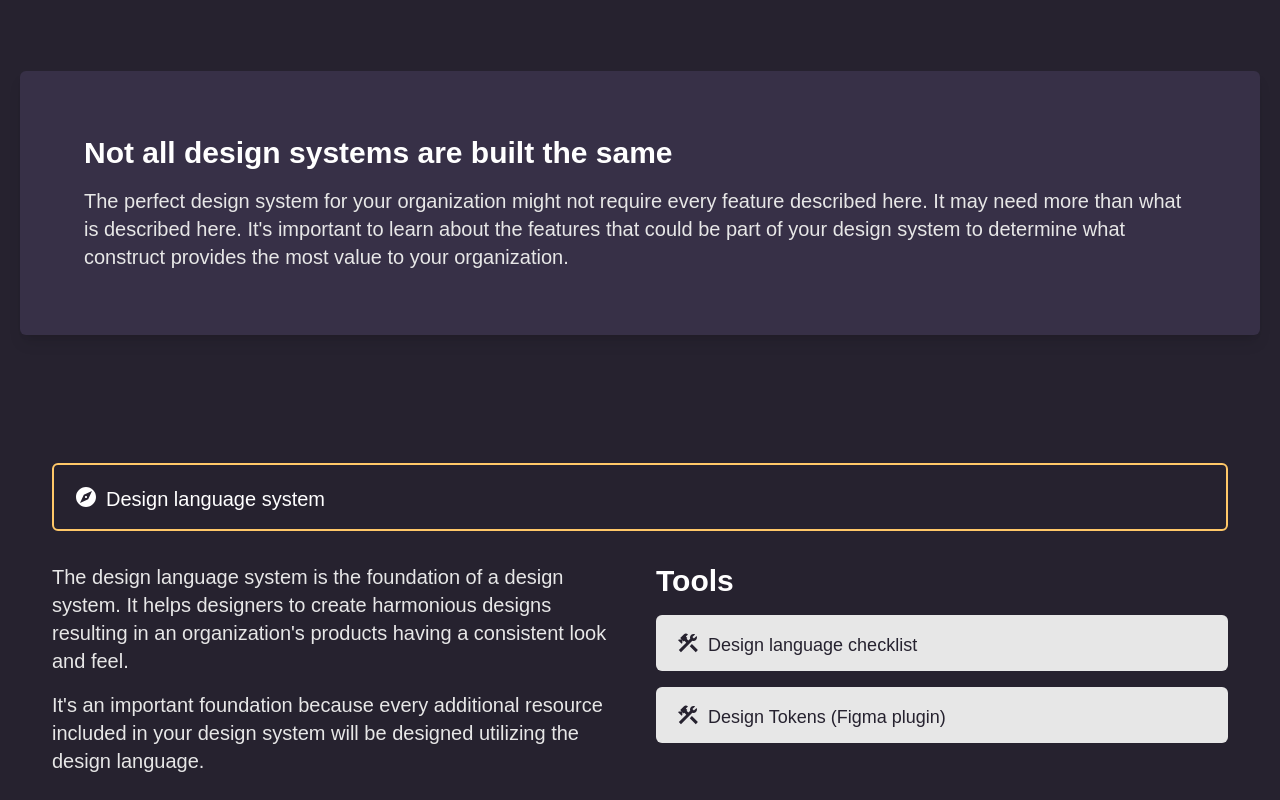
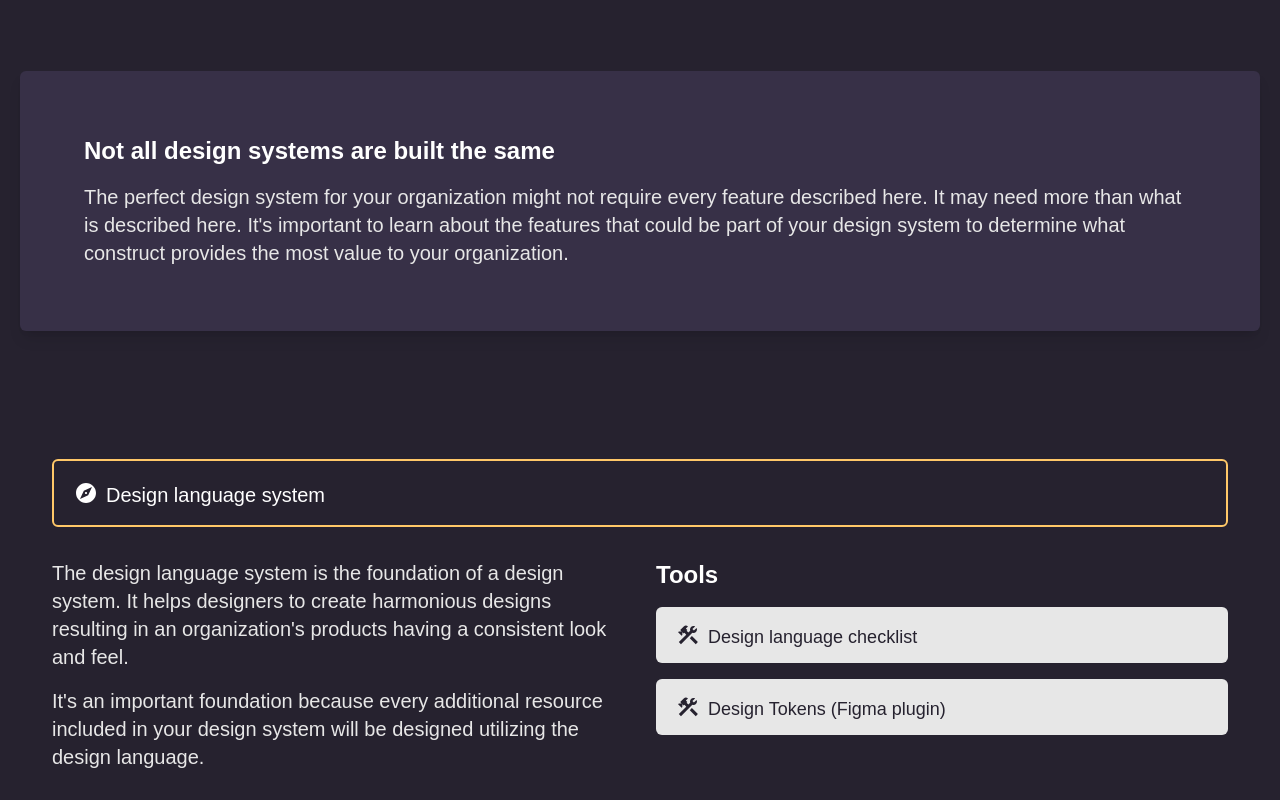
Before and after one commit to KolbySisk/designsystem.tools, a Next.js app: page / in a window 1280 px wide. Shown: the part 3440-4240 px from the top of the page. Built offline with nearby package versions, Linux system fonts and the light colour scheme; a web font is replaced by a local one.

Commit message:
chore: move main. update h2 size

```diff
--- a/src/pages/index.tsx
+++ b/src/pages/index.tsx
@@ -59,12 +59,12 @@ const Home: NextPage = () => {
           gtag('config', 'G-013R48ZCGQ');
         `}
       </Script>
+      <Header />
       <main>
-        <Header />
         <Intro />
         <Features />
-        <Footer />
       </main>
+      <Footer />
     </>
   )
 }
--- a/src/styles/global.css
+++ b/src/styles/global.css
@@ -32,7 +32,7 @@ h2 {
   @apply text-white;
   @apply font-bold;
   @apply text-xl;
-  @apply md:text-3xl;
+  @apply md:text-2xl;
 }
 a {
   @apply underline;
```
